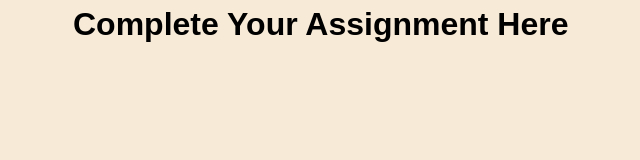
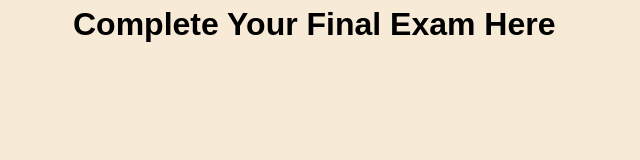
Before and after one commit to SihamDaoud/template-final, a plain HTML site: page index.html in a window 1280 px wide. Shown: the whole page, without its empty margins (83-723 px from the left). Drawn offline with Linux system fonts and the light colour scheme.

Commit message:
Add content outline

```diff
--- a/index.html
+++ b/index.html
@@ -27,9 +27,96 @@
 
 <body>
 
+  <!--
+
+    FINAL EXAM CONTENT
+
+    ALL OF THE CONTENT BELOW HAS BEEN PROVIDED FOR YOU SO
+    THAT YOU CAN FOCUS ON THE HTML STRUCTURE AND SEMANTICS.
+
+    ---------------------------------------------
+
+    # HEADER SECTION
+
+    Site Header (hidden text - not visible on screen)
+    Amy's Web Development Agency Logo (<- image alt text <- ./images/logo/logo-light.svg)
+    Contact Us
+
+    # MAIN SECTION
+
+    ## HERO SECTION
+
+    Amy's Web Development Agency (hidden text - not visible on screen)
+    Web Development Solutions Made Easy
+    Crafting Digital Dreams: Transforming Code into Captivating Experiences - Your Vision, My Expertise.
+
+
+    ## SKILLS SECTION
+
+    My Skills (hidden text - not visible on screen)
+    Web Development
+    UI/UX
+    CSS
+    JavaScript
+    HTML
+    GitHub
+
+    ## ABOUT ME SECTION
+
+    About me (hidden text - not visible on screen)
+    Picture of Amy's in business atire with a pink background (<- image alt text <- ./images/about/about.jpg)
+
+    Hey, I'm Amy. Are you ready to level up your web project?
+
+    I'm a web developer based in Ottawa, Canada. I enjoy creating things that live on the internet, whether that be websites, applications, or anything in between. My goal is to always build products that provide pixel-perfect, performant experiences.
+
+    Contact me
+
+    ## MY WORK SECTION
+
+    My Work
+
+    Screenshot of Tutorial Exercise 03 (<- image alt text <- ./images/work/work-1.png)
+    Tutorial Exercise 03
+    HTML
+    CSS
+
+    Screenshot of Tutorial Exercise 05 (<- image alt text <- ./images/work/work-2.png)
+    Tutorial Exercise 05
+    HTML
+    CSS
+
+    Screenshot of Tutorial Exercise 07 (<- image alt text <- ./images/work/work-3.png)
+    Tutorial Exercise 07
+    HTML
+    CSS
+
+    Screenshot of Tutorial Exercise 09 (<- image alt text <- ./images/work/work-4.png)
+    Tutorial Exercise 09
+    HTML
+    CSS
+    JavaScript
+
+    Book a call with me
+
+    ## CONTACT ME SECTION
+
+    Excited to chat! Whether you have a project in mind or just want to explore possibilities, let's connect. Use the form below to suggest a time, and I'll reach out to confirm. Can't wait to discuss your ideas!"
+
+    Contact Me
+
+    ## FOOTER SECTION
+
+    Site Footer (hidden text - not visible on screen)
+
+    Amy's Web Development Agency Logo (<- image alt text <- ./images/logo/logo-dark.svg)
+    © 2023 Amy's Web Development Agency
+
+  -->
+
   <main>
     <div class="page-container">
-      <h1>Complete Your Assignment Here</h1>
+      <h1>Complete Your Final Exam Here</h1>
     </div>
   </main>
 
```
